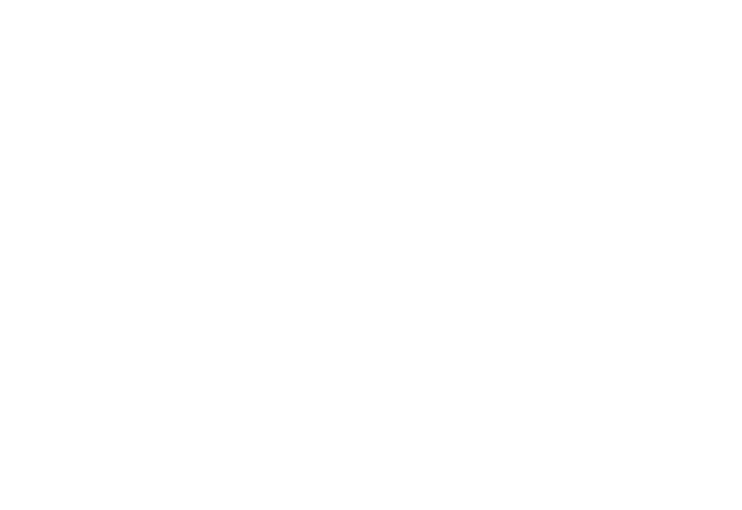
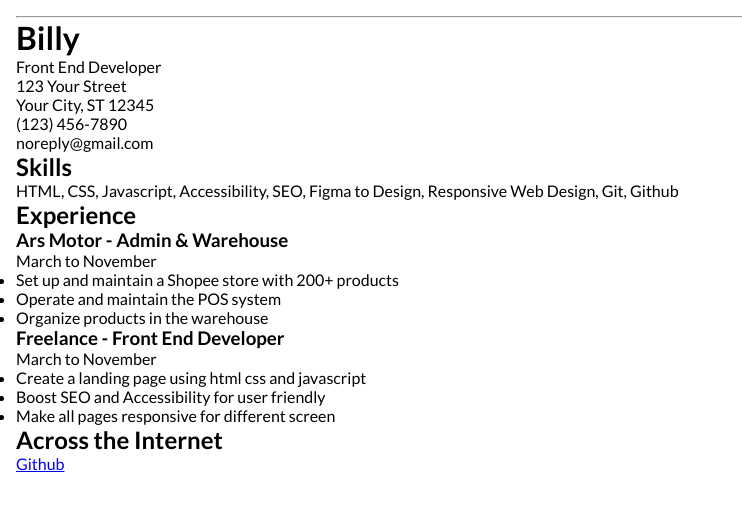
Before and after one commit to ardnbilly/single-page-cv, a plain HTML site: page index.html in a window 1280 px wide. Shown: the whole page, without its empty margins (0-742 px from the left). Drawn offline with Linux system fonts and the light colour scheme.

Commit message:
Finish HTML skeleton

```diff
--- a/index.html
+++ b/index.html
@@ -1,11 +1,75 @@
-<!DOCTYPE html>
+<!doctype html>
 <html lang="en">
-<head>
-  <meta charset="UTF-8">
-  <meta name="viewport" content="width=device-width, initial-scale=1.0">
-  <meta http-equiv="X-UA-Compatible" content="ie=edge">
-  <title>Billy - Front End Developer | CV</title>
-</head>
-<body>
-</body>
+    <head>
+        <meta charset="UTF-8" />
+        <meta name="viewport" content="width=device-width, initial-scale=1.0" />
+        <meta http-equiv="X-UA-Compatible" content="ie=edge" />
+        <title>Billy - Front End Developer | CV</title>
+        <link rel="preconnect" href="https://fonts.googleapis.com" />
+        <link rel="preconnect" href="https://fonts.gstatic.com" crossorigin />
+
+        <!-- Lato font -->
+        <link rel="preconnect" href="https://fonts.googleapis.com" />
+        <link rel="preconnect" href="https://fonts.gstatic.com" crossorigin />
+        <link
+            href="https://fonts.googleapis.com/css2?family=Lato:ital,wght@0,100;0,300;0,400;0,700;0,900;1,100;1,300;1,400;1,700;1,900&display=swap"
+            rel="stylesheet"
+        />
+
+        <link rel="stylesheet" href="./style.css" type="text/css" media="all" />
+    </head>
+    <body>
+        <hr />
+        <header>
+            <h1 class="full-name">Billy</h1>
+            <p class="role">Front End Developer</p>
+            <div class="addres-info">
+                <p class="street">123 Your Street</p>
+                <p class="city">Your City, ST 12345</p>
+                <p class="number">(123) 456-7890</p>
+                <p class="email">noreply@gmail.com</p>
+            </div>
+        </header>
+        <main>
+            <section class="skill">
+                <h2>Skills</h2>
+                <p>
+                    HTML, CSS, Javascript, Accessibility, SEO, Figma to Design,
+                    Responsive Web Design, Git, Github
+                </p>
+            </section>
+            <section class="experience">
+                <h2>Experience</h2>
+                <div class="jobs-info">
+                    <h3 class="job-title">Ars Motor - Admin & Warehouse</h3>
+                    <p class="long-work">March to November</p>
+                    <ul class="responsibilities">
+                        <li>
+                            Set up and maintain a Shopee store with 200+
+                            products
+                        </li>
+                        <li>Operate and maintain the POS system</li>
+                        <li>Organize products in the warehouse</li>
+                    </ul>
+                </div>
+                <div class="jobs-info">
+                    <h3 class="job-title">Freelance - Front End Developer</h3>
+                    <p class="long-work">March to November</p>
+                    <ul class="responsibilities">
+                        <li>
+                            Create a landing page using html css and javascript
+                        </li>
+                        <li>Boost SEO and Accessibility for user friendly</li>
+                        <li>Make all pages responsive for different screen</li>
+                    </ul>
+                </div>
+            </section>
+            <section class="contact">
+              <h2>Across the Internet</h2>
+              <div class="contact-links">
+                <a class="contact" href="#">Github</a>
+              </div>
+            </section>
+        </main>
+    </body>
 </html>
--- a/style.css
+++ b/style.css
@@ -1,5 +1,14 @@
+:root {
+    --font-global: "Lato", serif;
+}
+
 * {
-  margin: 0;
-  padding: 0;
-  box-sizing: border-box;
+    margin: 0;
+    padding: 0;
+    box-sizing: border-box;
 }
+
+body {
+    font-family: var(--font-global);
+    padding: 1rem;
+}
```
